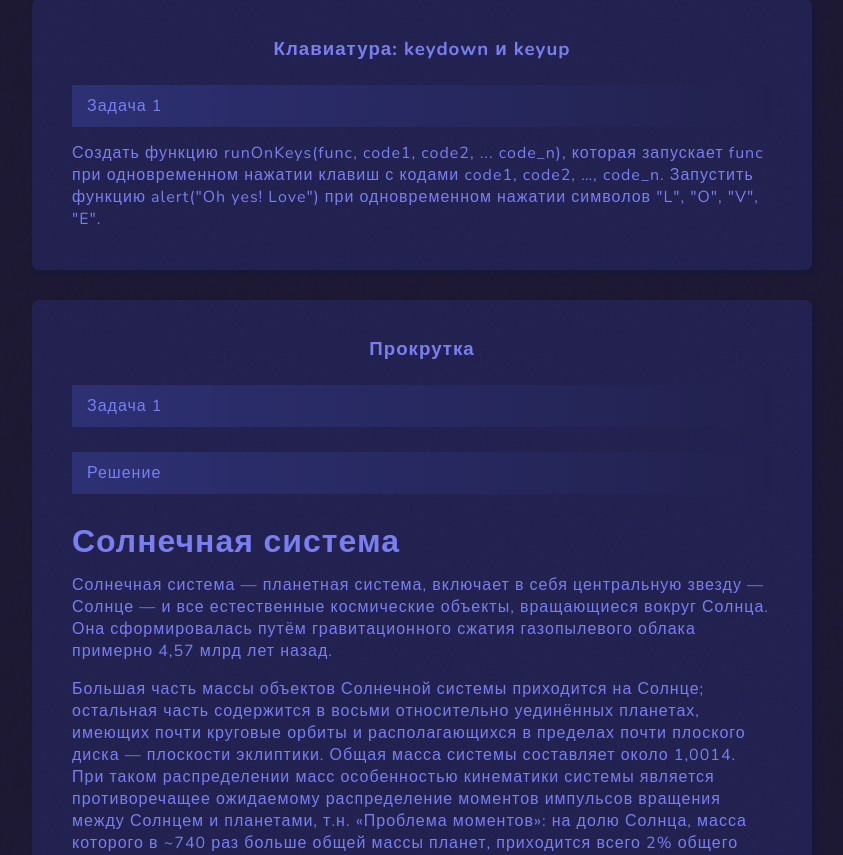
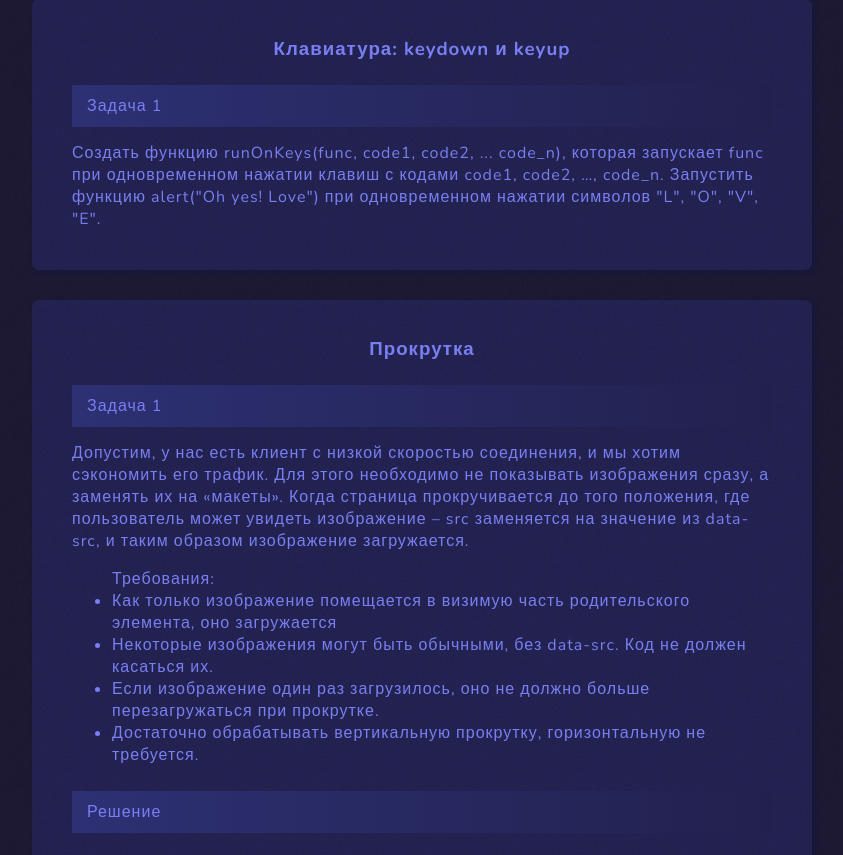
Before and after one commit to pew-rivza/learning, a PHP site: page /Vanilla/Pages/2_Browser/InterfaceEvents/index.php in a window 1280 px wide. Shown: the part 2697-3552 px from the top of the page, without its empty margins (378-1221 px from the left). Run offline with PHP 8.4, Linux system fonts and the light colour scheme.

Commit message:
JS Scroll theme done

```diff
--- a/Vanilla/Code/2_Browser/InterfaceEvents/Scroll.js
+++ b/Vanilla/Code/2_Browser/InterfaceEvents/Scroll.js
@@ -9,7 +9,10 @@ document.addEventListener("DOMContentLoaded", function () {
             let offsetBottom = image.offsetTop + image.offsetHeight - this.offsetHeight;
             let scrollPosition = this.scrollTop;
 
-             if (offsetTop >= scrollPosition && offsetBottom <= scrollPosition && image.dataset.src) {
+             if (offsetTop >= scrollPosition
+                 && offsetBottom <= scrollPosition
+                 && image.dataset.src) {
+
                  image.src = image.dataset.src;
                  delete image.dataset.src
              }
--- a/Vanilla/Pages/2_Browser/InterfaceEvents/themes/Scroll.php
+++ b/Vanilla/Pages/2_Browser/InterfaceEvents/themes/Scroll.php
@@ -5,6 +5,20 @@
     <h3 id="scroll">Прокрутка</h3>
     <div class="task">
         <div class="header">Задача 1</div>
+        Допустим, у нас есть клиент с низкой скоростью соединения, и мы хотим сэкономить его трафик.
+        Для этого необходимо не показывать изображения сразу, а заменять их на «макеты». Когда страница
+        прокручивается до того положения, где пользователь может увидеть изображение – src заменяется
+        на значение из data-src, и таким образом изображение загружается.
+        <ul>
+        Требования:
+            <li>Как только изображение помещается в визимую часть родительского элемента,
+                оно загружается</li>
+            <li>Некоторые изображения могут быть обычными, без data-src. Код не должен
+                касаться их.</li>
+            <li>Если изображение один раз загрузилось, оно не должно больше перезагружаться
+                при прокрутке.</li>
+            <li>Достаточно обрабатывать вертикальную прокрутку, горизонтальную не требуется.</li>
+        </ul>
 
         <div class="header">Решение</div>
         <div id="lazy-images">
```
Also changed, not shown: Vanilla/assets/img/loader.svg (added).
